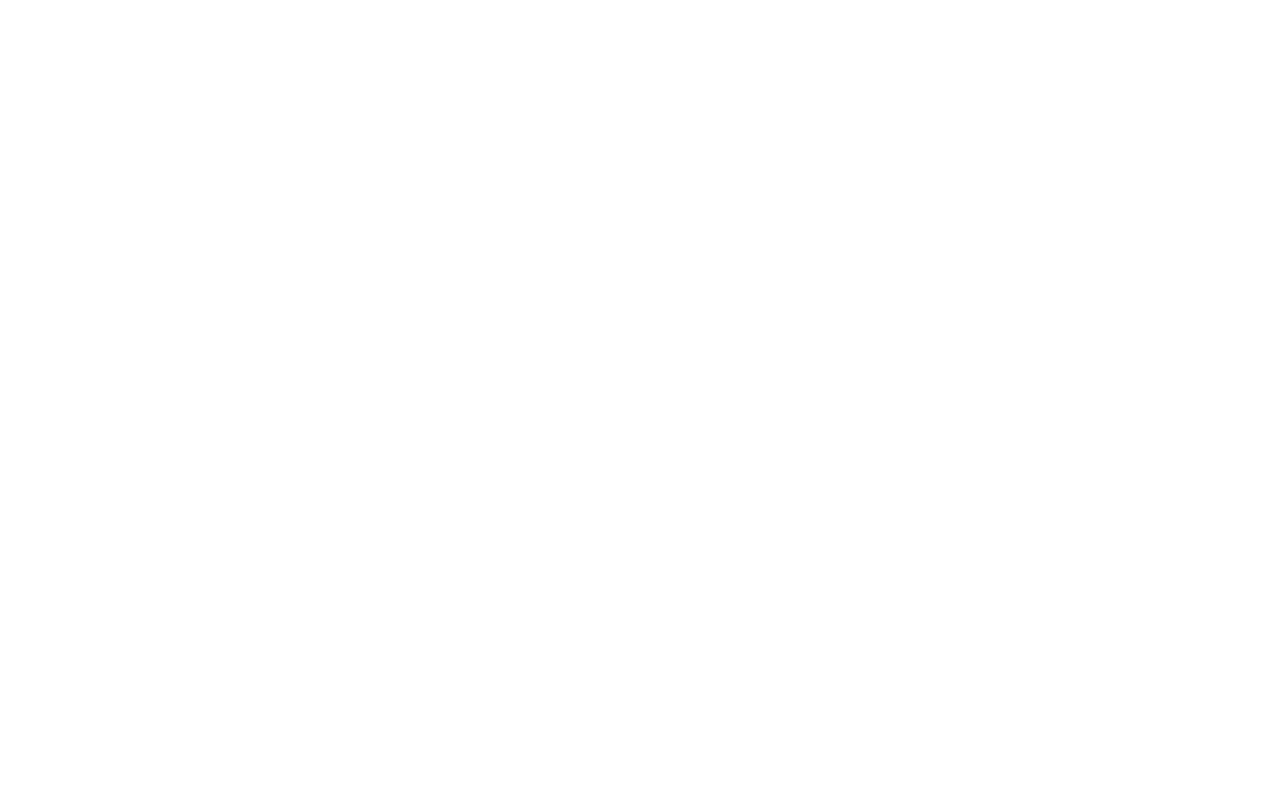
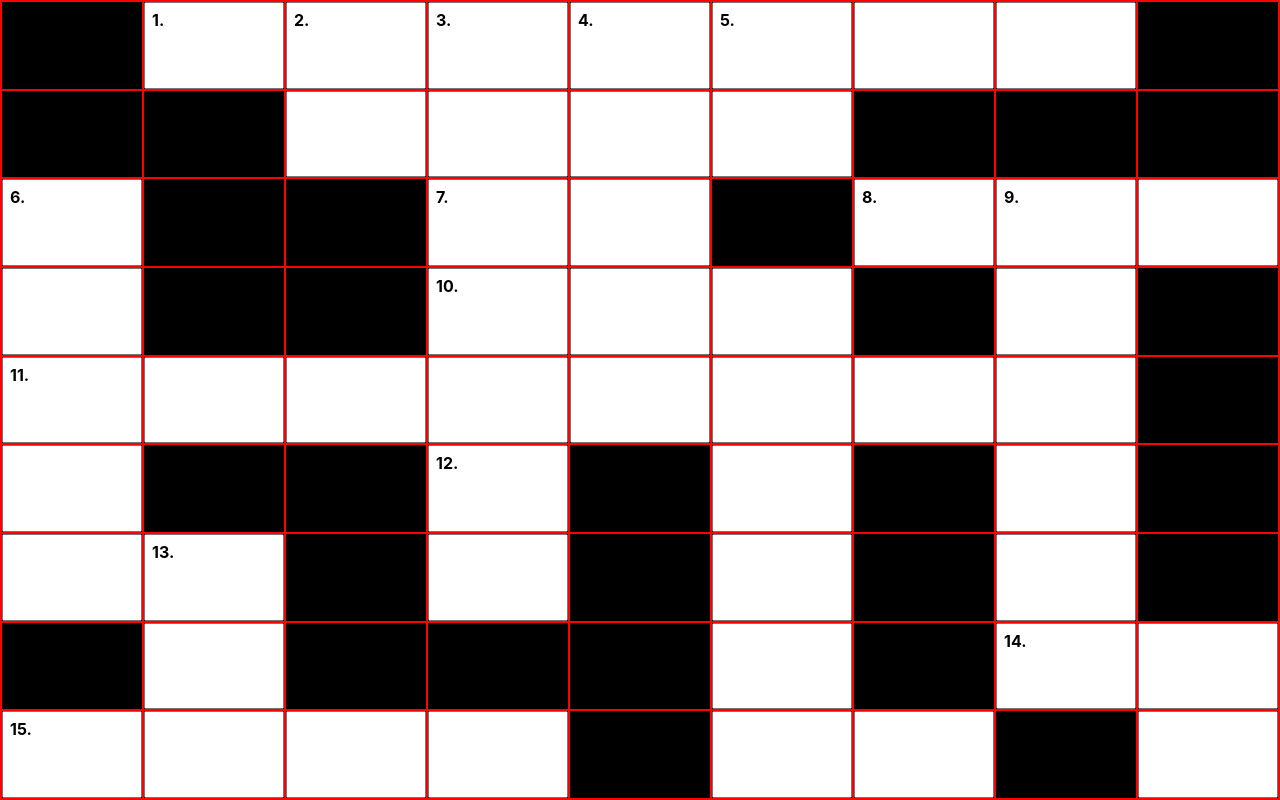
Before and after one commit to perenstrom/crossword, a Next.js app: page / in a window 1280 px wide. Built offline with nearby package versions, Linux system fonts and the light colour scheme.

Commit message:
Initial styles

```diff
--- a/package.json
+++ b/package.json
@@ -8,6 +8,7 @@
     "start": "next start"
   },
   "dependencies": {
+    "@types/styled-components": "^5.1.4",
     "next": "10.0.1",
     "react": "17.0.1",
     "react-dom": "17.0.1",
--- a/pages/index.tsx
+++ b/pages/index.tsx
@@ -1,19 +1,259 @@
 import React from 'react';
 import Head from 'next/head';
-import styles from '../styles/Home.module.css';
 import { NextPage } from 'next';
+import styled from 'styled-components';
 
-interface Props {
-}
+const Wrapper = styled.div`
+  width: 100vw;
+  height: 100vh;
+`;
+
+const CrosswordGrid = styled.div`
+  width: 100%;
+  height: 100%;
+  display: grid;
+  grid-template-columns: repeat(9, 1fr);
+  grid-template-rows: repeat(9, 1fr);
+  border: 1px solid red;
+`;
+
+const Cell = styled.div`
+  border: 1px solid red;
+  position: relative;
+`;
+
+const Input = styled.input`
+  width: 100%;
+  height: 100%;
+  text-align: center;
+  font-size: 2rem;
+  text-transform: uppercase;
+`;
+
+const Legend = styled.div`
+  position: absolute;
+  top: 0;
+  left: 0;
+  padding: 0.5rem;
+  font-weight: bold;
+`;
+
+interface Props {}
 
 const Home: NextPage<Props> = () => {
   return (
-    <div className={styles.container}>
+    <Wrapper>
       <Head>
         <title>Create Next App</title>
         <link rel="icon" href="/favicon.ico" />
       </Head>
-    </div>
+      <CrosswordGrid>
+        <Cell></Cell>
+        <Cell>
+          <Legend>1.</Legend>
+          <Input type="text" maxLength={1} />
+        </Cell>
+        <Cell>
+          <Legend>2.</Legend>
+          <Input type="text" maxLength={1} />
+        </Cell>
+        <Cell>
+          <Legend>3.</Legend>
+          <Input type="text" maxLength={1} />
+        </Cell>
+        <Cell>
+          <Legend>4.</Legend>
+          <Input type="text" maxLength={1} />
+        </Cell>
+        <Cell>
+          <Legend>5.</Legend>
+          <Input type="text" maxLength={1} />
+        </Cell>
+        <Cell>
+          <Input type="text" maxLength={1} />
+        </Cell>
+        <Cell>
+          <Input type="text" maxLength={1} />
+        </Cell>
+        <Cell></Cell>
+
+        <Cell></Cell>
+        <Cell></Cell>
+        <Cell>
+          <Input type="text" maxLength={1} />
+        </Cell>
+        <Cell>
+          <Input type="text" maxLength={1} />
+        </Cell>
+        <Cell>
+          <Input type="text" maxLength={1} />
+        </Cell>
+        <Cell>
+          <Input type="text" maxLength={1} />
+        </Cell>
+        <Cell></Cell>
+        <Cell></Cell>
+        <Cell></Cell>
+
+        <Cell>
+          <Legend>6.</Legend>
+          <Input type="text" maxLength={1} />
+        </Cell>
+        <Cell></Cell>
+        <Cell></Cell>
+        <Cell>
+          <Legend>7.</Legend>
+          <Input type="text" maxLength={1} />
+        </Cell>
+        <Cell>
+          <Input type="text" maxLength={1} />
+        </Cell>
+        <Cell></Cell>
+        <Cell>
+          <Legend>8.</Legend>
+          <Input type="text" maxLength={1} />
+        </Cell>
+        <Cell>
+          <Legend>9.</Legend>
+          <Input type="text" maxLength={1} />
+        </Cell>
+        <Cell>
+          <Input type="text" maxLength={1} />
+        </Cell>
+
+        <Cell>
+          <Input type="text" maxLength={1} />
+        </Cell>
+        <Cell></Cell>
+        <Cell></Cell>
+        <Cell>
+          <Legend>10.</Legend>
+          <Input type="text" maxLength={1} />
+        </Cell>
+        <Cell>
+          <Input type="text" maxLength={1} />
+        </Cell>
+        <Cell>
+          <Input type="text" maxLength={1} />
+        </Cell>
+        <Cell></Cell>
+        <Cell>
+          <Input type="text" maxLength={1} />
+        </Cell>
+        <Cell></Cell>
+
+        <Cell>
+          <Legend>11.</Legend>
+          <Input type="text" maxLength={1} />
+        </Cell>
+        <Cell>
+          <Input type="text" maxLength={1} />
+        </Cell>
+        <Cell>
+          <Input type="text" maxLength={1} />
+        </Cell>
+        <Cell>
+          <Input type="text" maxLength={1} />
+        </Cell>
+        <Cell>
+          <Input type="text" maxLength={1} />
+        </Cell>
+        <Cell>
+          <Input type="text" maxLength={1} />
+        </Cell>
+        <Cell>
+          <Input type="text" maxLength={1} />
+        </Cell>
+        <Cell>
+          <Input type="text" maxLength={1} />
+        </Cell>
+        <Cell></Cell>
+
+        <Cell>
+          <Input type="text" maxLength={1} />
+        </Cell>
+        <Cell></Cell>
+        <Cell></Cell>
+        <Cell>
+          <Legend>12.</Legend>
+          <Input type="text" maxLength={1} />
+        </Cell>
+        <Cell></Cell>
+        <Cell>
+          <Input type="text" maxLength={1} />
+        </Cell>
+        <Cell></Cell>
+        <Cell>
+          <Input type="text" maxLength={1} />
+        </Cell>
+        <Cell></Cell>
+
+        <Cell>
+          <Input type="text" maxLength={1} />
+        </Cell>
+        <Cell>
+          <Legend>13.</Legend>
+          <Input type="text" maxLength={1} />
+        </Cell>
+        <Cell></Cell>
+        <Cell>
+          <Input type="text" maxLength={1} />
+        </Cell>
+        <Cell></Cell>
+        <Cell>
+          <Input type="text" maxLength={1} />
+        </Cell>
+        <Cell></Cell>
+        <Cell>
+          <Input type="text" maxLength={1} />
+        </Cell>
+        <Cell></Cell>
+
+        <Cell></Cell>
+        <Cell>
+          <Input type="text" maxLength={1} />
+        </Cell>
+        <Cell></Cell>
+        <Cell></Cell>
+        <Cell></Cell>
+        <Cell>
+          <Input type="text" maxLength={1} />
+        </Cell>
+        <Cell></Cell>
+        <Cell>
+          <Legend>14.</Legend>
+          <Input type="text" maxLength={1} />
+        </Cell>
+        <Cell>
+          <Input type="text" maxLength={1} />
+        </Cell>
+
+        <Cell>
+          <Legend>15.</Legend>
+          <Input type="text" maxLength={1} />
+        </Cell>
+        <Cell>
+          <Input type="text" maxLength={1} />
+        </Cell>
+        <Cell>
+          <Input type="text" maxLength={1} />
+        </Cell>
+        <Cell>
+          <Input type="text" maxLength={1} />
+        </Cell>
+        <Cell></Cell>
+        <Cell>
+          <Input type="text" maxLength={1} />
+        </Cell>
+        <Cell>
+          <Input type="text" maxLength={1} />
+        </Cell>
+        <Cell></Cell>
+        <Cell>
+          <Input type="text" maxLength={1} />
+        </Cell>
+      </CrosswordGrid>
+    </Wrapper>
   );
 };
 
--- a/styles/Home.module.css
+++ /dev/null
@@ -1,122 +0,0 @@
-.container {
-  min-height: 100vh;
-  padding: 0 0.5rem;
-  display: flex;
-  flex-direction: column;
-  justify-content: center;
-  align-items: center;
-}
-
-.main {
-  padding: 5rem 0;
-  flex: 1;
-  display: flex;
-  flex-direction: column;
-  justify-content: center;
-  align-items: center;
-}
-
-.footer {
-  width: 100%;
-  height: 100px;
-  border-top: 1px solid #eaeaea;
-  display: flex;
-  justify-content: center;
-  align-items: center;
-}
-
-.footer img {
-  margin-left: 0.5rem;
-}
-
-.footer a {
-  display: flex;
-  justify-content: center;
-  align-items: center;
-}
-
-.title a {
-  color: #0070f3;
-  text-decoration: none;
-}
-
-.title a:hover,
-.title a:focus,
-.title a:active {
-  text-decoration: underline;
-}
-
-.title {
-  margin: 0;
-  line-height: 1.15;
-  font-size: 4rem;
-}
-
-.title,
-.description {
-  text-align: center;
-}
-
-.description {
-  line-height: 1.5;
-  font-size: 1.5rem;
-}
-
-.code {
-  background: #fafafa;
-  border-radius: 5px;
-  padding: 0.75rem;
-  font-size: 1.1rem;
-  font-family: Menlo, Monaco, Lucida Console, Liberation Mono, DejaVu Sans Mono,
-    Bitstream Vera Sans Mono, Courier New, monospace;
-}
-
-.grid {
-  display: flex;
-  align-items: center;
-  justify-content: center;
-  flex-wrap: wrap;
-  max-width: 800px;
-  margin-top: 3rem;
-}
-
-.card {
-  margin: 1rem;
-  flex-basis: 45%;
-  padding: 1.5rem;
-  text-align: left;
-  color: inherit;
-  text-decoration: none;
-  border: 1px solid #eaeaea;
-  border-radius: 10px;
-  transition: color 0.15s ease, border-color 0.15s ease;
-}
-
-.card:hover,
-.card:focus,
-.card:active {
-  color: #0070f3;
-  border-color: #0070f3;
-}
-
-.card h3 {
-  margin: 0 0 1rem 0;
-  font-size: 1.5rem;
-}
-
-.card p {
-  margin: 0;
-  font-size: 1.25rem;
-  line-height: 1.5;
-}
-
-.logo {
-  height: 1em;
-}
-
-@media (max-width: 600px) {
-  .grid {
-    width: 100%;
-    flex-direction: column;
-  }
-}
--- a/styles/globals.css
+++ b/styles/globals.css
@@ -4,6 +4,7 @@
   margin: 0;
   font-family: -apple-system, BlinkMacSystemFont, Segoe UI, Roboto, Oxygen,
     Ubuntu, Cantarell, Fira Sans, Droid Sans, Helvetica Neue, sans-serif;
+    background-color: black;
 }
 
 a {
```
Also changed, not shown: 1 other file (tests, documents, lock files or other folders).
